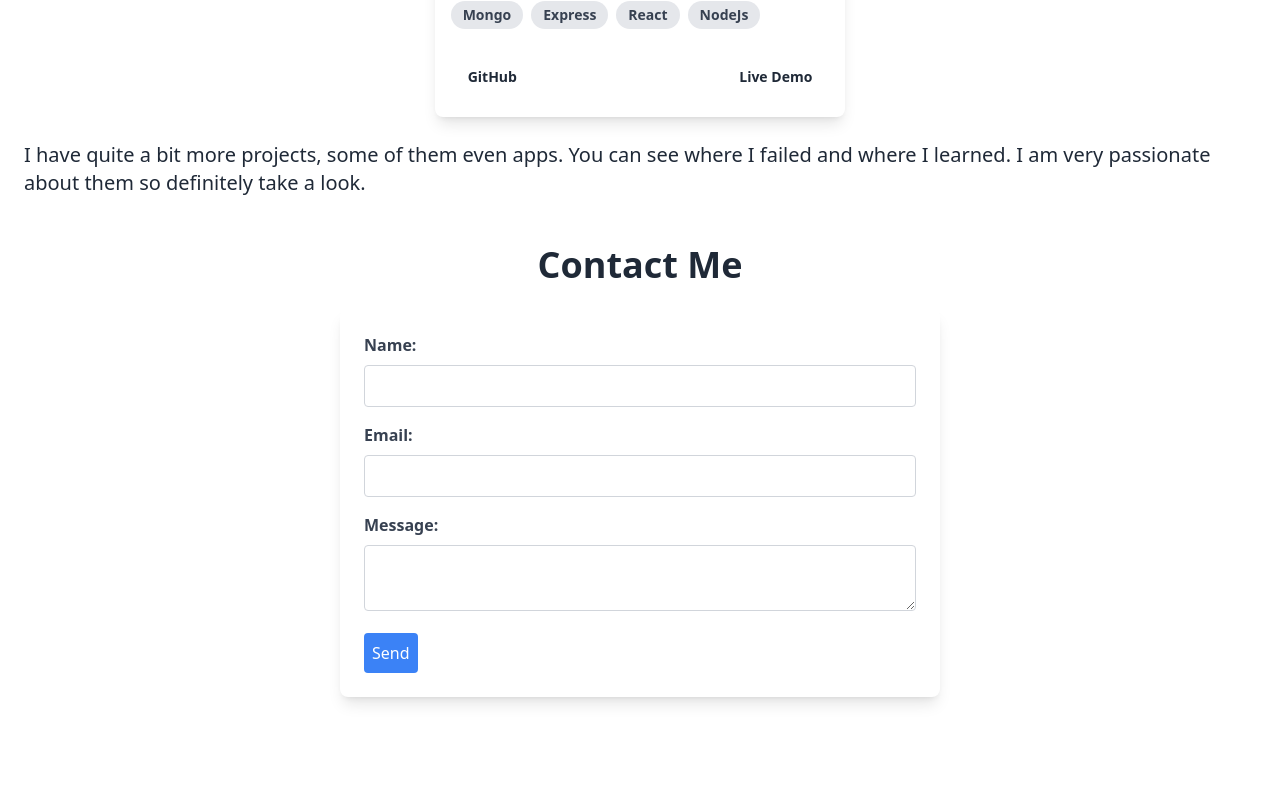
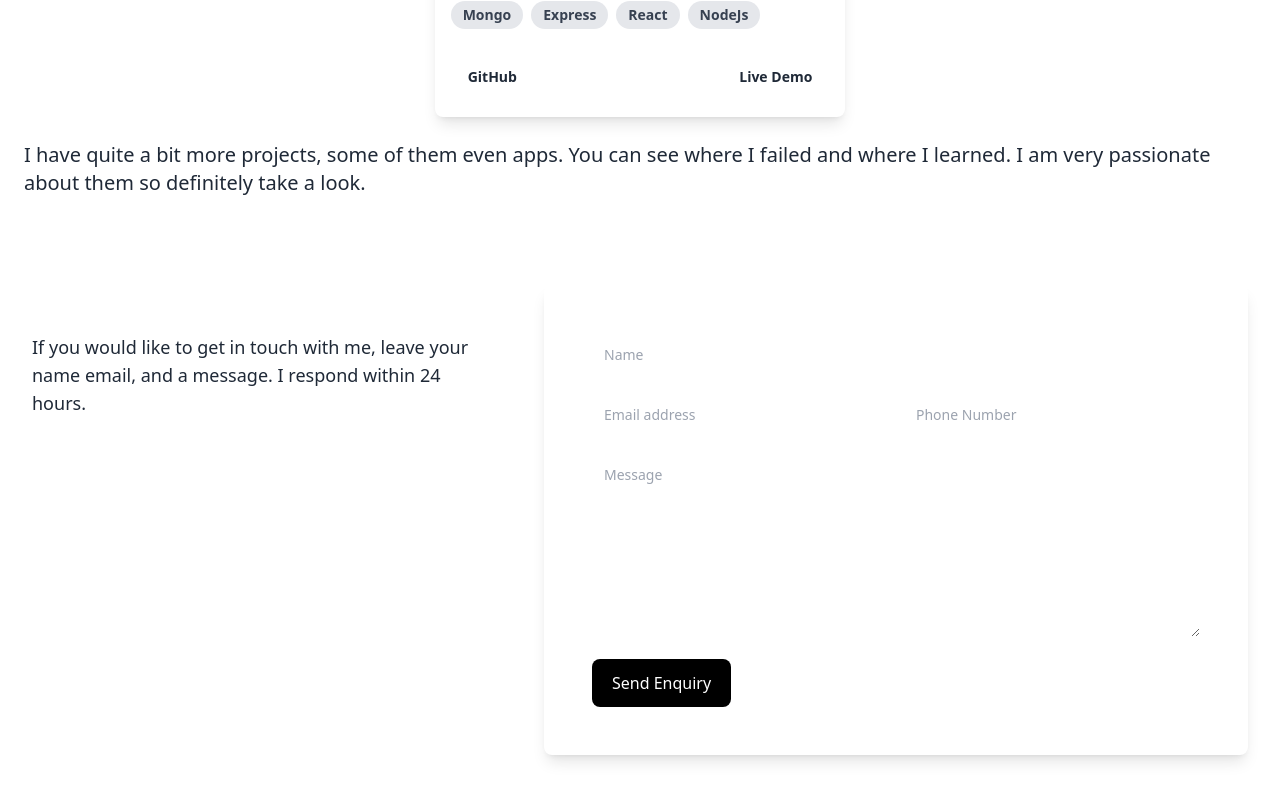
Before and after one commit to robinkelsickii/dev-portfolio, a Vue app: page / in a window 1280 px wide. Shown: the part 3595-4396 px from the top of the page. Before the commit the page ends 4316 px from the top, so only its background shows below. Built offline with nearby package versions, Linux system fonts and the light colour scheme.

Commit message:
Refactor Contact component layout and form structure for improved user experience

```diff
--- a/src/components/Contact.vue
+++ b/src/components/Contact.vue
@@ -1,69 +1,75 @@
 <script>
 export default {
   name: 'Contact',
-  data() {
-    return {
-      form: {
-        name: '',
-        email: '',
-        message: '',
-      },
-    }
-  },
-  methods: {
-    submitForm() {
-      // Handle form submission
-      console.log('Form submitted:', this.form)
-    },
-  },
 }
 </script>
 
 <template>
-  <div class="container mx-auto p-6">
-    <h2 class="text-4xl font-bold mb-6 text-center">Contact Me</h2>
-    <div class="contact-form bg-white p-6 rounded-lg shadow-lg">
-      <form @submit.prevent="submitForm" netlify>
-        <div class="form-group mb-4">
-          <label for="name" class="block text-gray-700 font-bold mb-2">Name:</label>
+  <section class="">
+    <div class="mx-auto max-w-screen-xl px-4 py-16 sm:px-6 lg:px-8">
+      <div class="grid grid-cols-1 gap-x-16 gap-y-8 lg:grid-cols-5">
+        <div class="lg:col-span-2 lg:py-12">
+          <p class="max-w-xl text-lg">
+            If you would like to get in touch with me, leave your name email, and a message. I
+            respond within 24 hours.
+          </p>
+        </div>
+
+        <div class="rounded-lg bg-white p-8 shadow-lg lg:col-span-3 lg:p-12">
+          <form name="contact" method="post" data-netlify="true" class="space-y-4">
+            <div>
+              <label class="sr-only" for="name">Name</label>
               <input
+                class="w-full rounded-lg border-gray-200 p-3 text-sm"
+                placeholder="Name"
                 type="text"
                 id="name"
-            v-model="form.name"
-            required
-            class="w-full p-2 border border-gray-300 rounded"
               />
             </div>
-        <div class="form-group mb-4">
-          <label for="email" class="block text-gray-700 font-bold mb-2">Email:</label>
+
+            <div class="grid grid-cols-1 gap-4 sm:grid-cols-2">
+              <div>
+                <label class="sr-only" for="email">Email</label>
                 <input
+                  class="w-full rounded-lg border-gray-200 p-3 text-sm"
+                  placeholder="Email address"
                   type="email"
                   id="email"
-            v-model="form.email"
-            required
-            class="w-full p-2 border border-gray-300 rounded"
                 />
               </div>
-        <div class="form-group mb-4">
-          <label for="message" class="block text-gray-700 font-bold mb-2">Message:</label>
+
+              <div>
+                <label class="sr-only" for="phone">Phone</label>
+                <input
+                  class="w-full rounded-lg border-gray-200 p-3 text-sm"
+                  placeholder="Phone Number"
+                  type="tel"
+                  id="phone"
+                />
+              </div>
+            </div>
+            <div>
+              <label class="sr-only" for="message">Message</label>
+
               <textarea
+                class="w-full rounded-lg border-gray-200 p-3 text-sm"
+                placeholder="Message"
+                rows="8"
                 id="message"
-            v-model="form.message"
-            required
-            class="w-full p-2 border border-gray-300 rounded"
               ></textarea>
             </div>
-        <button type="submit" class="bg-blue-500 text-white p-2 rounded hover:bg-blue-700">
-          Send
+
+            <div class="mt-4">
+              <button
+                type="submit"
+                class="inline-block w-full rounded-lg bg-black px-5 py-3 font-medium text-white sm:w-auto"
+              >
+                Send Enquiry
               </button>
+            </div>
           </form>
         </div>
       </div>
+    </div>
+  </section>
 </template>
-
-<style scoped>
-.contact-form {
-  max-width: 600px;
-  margin: 0 auto;
-}
-</style>
```
Lines whose indentation alone changed are shown as unchanged.
